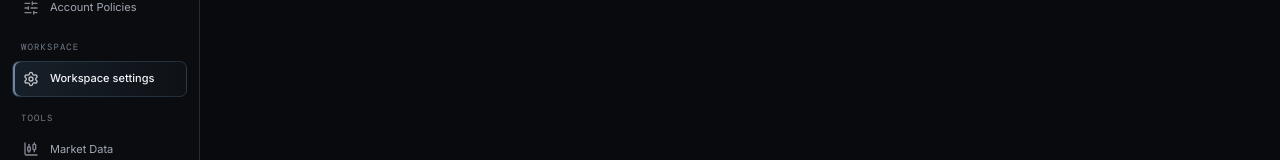
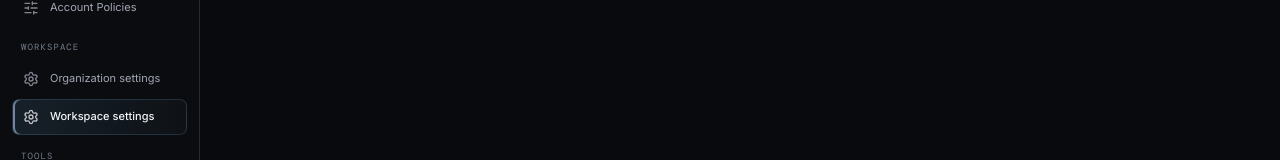
Before and after one commit to apostleoffinance/event-driven-trading-rs, a Next.js app in the folder frontend/: page /settings/workspaces in a window 1280 px wide. Shown: the part 629-789 px from the top of the page. Built offline with nearby package versions, Linux system fonts and the light colour scheme; no server answers.

Commit message:
feat(m5): add organization settings navigation

```diff
--- a/frontend/src/components/layout/Sidebar.tsx
+++ b/frontend/src/components/layout/Sidebar.tsx
@@ -55,7 +55,7 @@ const sections = [
   },
   {
     title: "WORKSPACE",
-    items: [{ href: "/settings/workspaces", label: "Workspace settings", icon: Settings }],
+    items: [{ href: "/settings/organization", label: "Organization settings", icon: Settings }, { href: "/settings/workspaces", label: "Workspace settings", icon: Settings }],
   },
   {
     title: "TOOLS",
```
